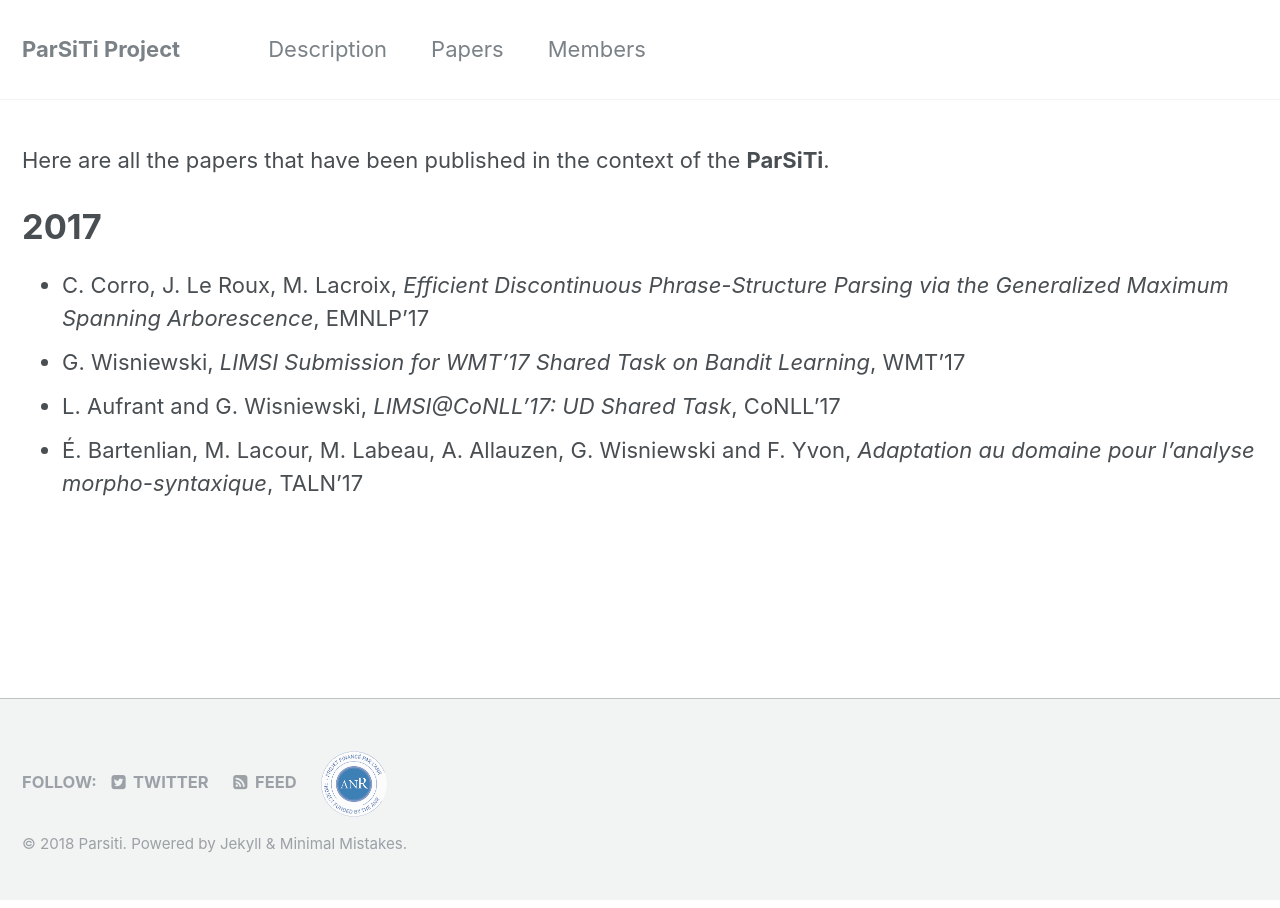
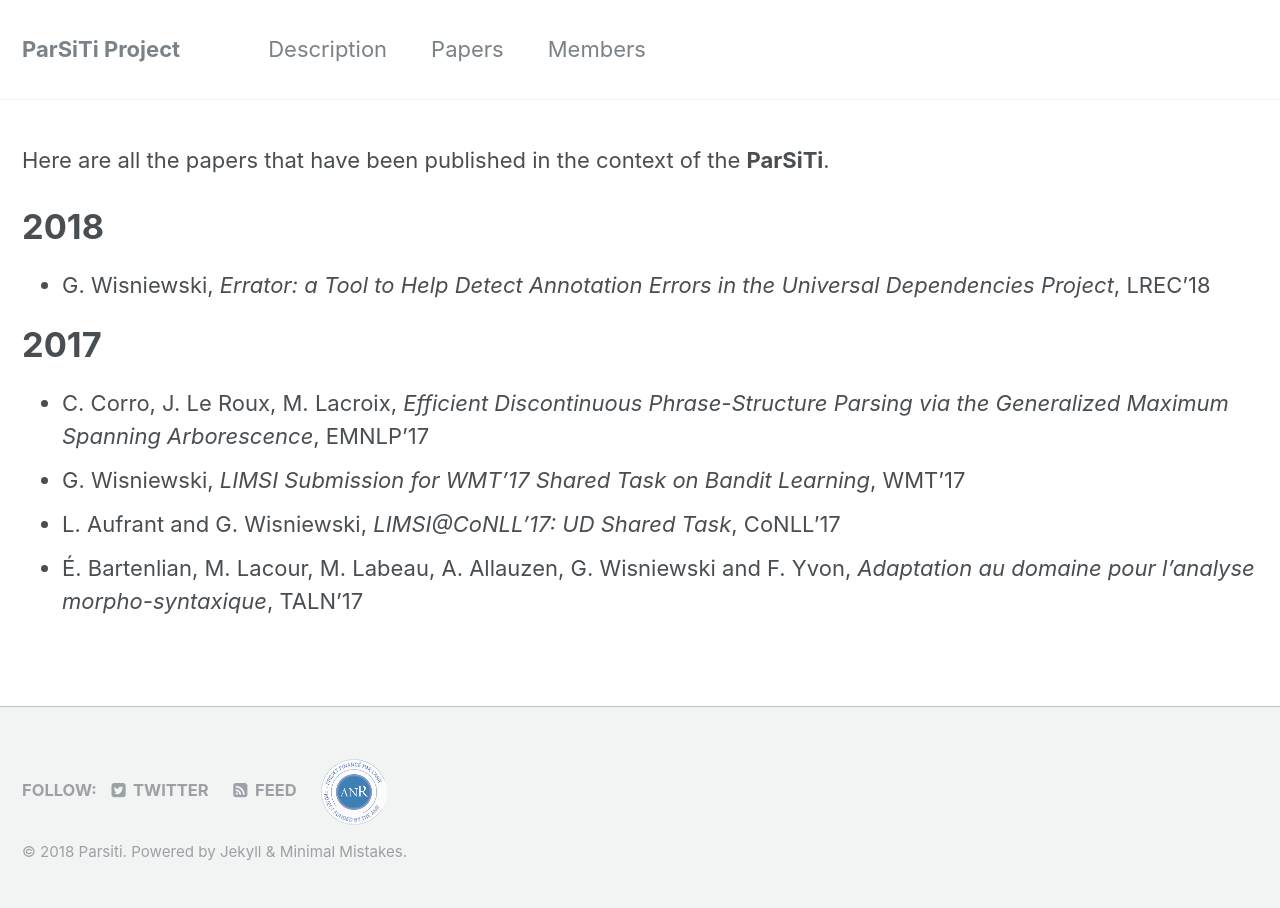
Before and after one commit to parsiti/parsiti.github.io, a Jekyll site: the page built from _pages/papers.md, in a window 1280 px wide. Built offline with Jekyll 4.4.1, drawn with Linux system fonts in a browser that asks for light colours.

Commit message:
add a publication

```diff
--- a/_pages/papers.md
+++ b/_pages/papers.md
@@ -6,6 +6,10 @@ layout: splash
 
 Here are all the papers that have been published in the context of the __ParSiTi__.
 
+# 2018
+
+- G. Wisniewski, *Errator: a Tool to Help Detect Annotation Errors in the Universal Dependencies Project*, LREC'18
+
 # 2017
 - C. Corro, J. Le Roux, M. Lacroix, *Efficient Discontinuous Phrase-Structure Parsing via the Generalized Maximum Spanning Arborescence*, EMNLP'17
 - G. Wisniewski, *LIMSI Submission for WMT'17 Shared Task on Bandit Learning*, WMT'17
```
